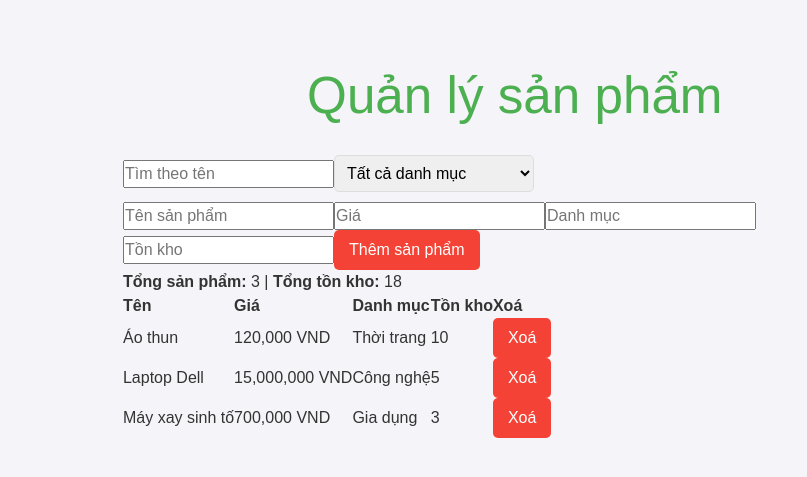
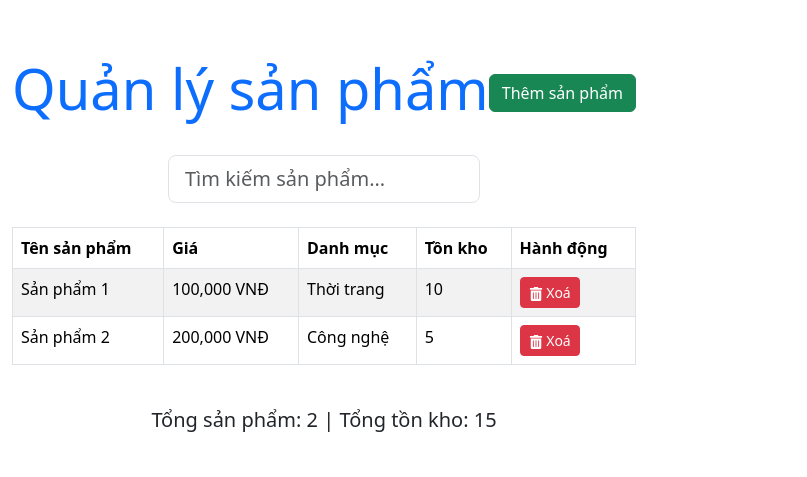
Before and after one commit to kieutrang47/TH_REACTJS, a React (Vite) app in the folder nguyenthikieutrang_22642451_27/: page / in a window 1280 px wide. Shown: the part 147-624 px from the top of the page, without its empty margins (0-807 px from the left). Built offline with nearby package versions, Linux system fonts and the light colour scheme; the HTML template or start-up script is replaced by a standard one.

Commit message:
commit10

```diff
--- a/nguyenthikieutrang_22642451_27/package.json
+++ b/nguyenthikieutrang_22642451_27/package.json
@@ -12,7 +12,8 @@
   "dependencies": {
     "bootstrap": "^5.3.5",
     "react": "^19.0.0",
-    "react-dom": "^19.0.0"
+    "react-dom": "^19.0.0",
+    "react-icons": "^5.5.0"
   },
   "devDependencies": {
     "@eslint/js": "^9.22.0",
--- a/nguyenthikieutrang_22642451_27/src/App.jsx
+++ b/nguyenthikieutrang_22642451_27/src/App.jsx
@@ -1,143 +1,66 @@
-import { useState, useEffect } from 'react';
+import React, { useState } from 'react';
 import ProductItem from './components/ProductItem';
-import './App.css';
+import 'bootstrap/dist/css/bootstrap.min.css';
 
-function App() {
-  const [products, setProducts] = useState(() => {
-    const saved = localStorage.getItem('products');
-    return saved
-      ? JSON.parse(saved)
-      : [
-          { name: 'Áo thun', price: 120000, category: 'Thời trang', stock: 10 },
-          { name: 'Laptop Dell', price: 15000000, category: 'Công nghệ', stock: 5 },
-          { name: 'Máy xay sinh tố', price: 700000, category: 'Gia dụng', stock: 3 },
-        ];
-  });
+const App = () => {
+  const [products, setProducts] = useState([
+    { id: 1, name: 'Sản phẩm 1', price: 100000, category: 'Thời trang', stock: 10 },
+    { id: 2, name: 'Sản phẩm 2', price: 200000, category: 'Công nghệ', stock: 5 },
+  ]);
 
-  const [searchTerm, setSearchTerm] = useState('');
-  const [filterCategory, setFilterCategory] = useState('');
-  const [newProduct, setNewProduct] = useState({
-    name: '',
-    price: '',
-    category: '',
-    stock: '',
-  });
-
-  useEffect(() => {
-    localStorage.setItem('products', JSON.stringify(products));
-  }, [products]);
-
-  const handleAddProduct = () => {
-    if (
-      newProduct.name.trim() &&
-      !isNaN(newProduct.price) &&
-      newProduct.category.trim() &&
-      !isNaN(newProduct.stock)
-    ) {
-      setProducts([
-        ...products,
-        {
-          ...newProduct,
-          price: parseFloat(newProduct.price),
-          stock: parseInt(newProduct.stock),
-        },
-      ]);
-      setNewProduct({ name: '', price: '', category: '', stock: '' });
-    } else {
-      alert('Vui lòng nhập đầy đủ và hợp lệ!');
-    }
+  const handleDelete = (id) => {
+    setProducts(products.filter(product => product.id !== id));
   };
 
-  const handleDelete = (index) => {
-    const updated = [...products];
-    updated.splice(index, 1);
-    setProducts(updated);
-  };
-
-  const filteredProducts = products.filter((p) => {
-    const nameMatch = p.name.toLowerCase().includes(searchTerm.toLowerCase());
-    const categoryMatch = filterCategory ? p.category === filterCategory : true;
-    return nameMatch && categoryMatch;
-  });
-
-  const totalStock = filteredProducts.reduce((sum, p) => sum + p.stock, 0);
-
   return (
-    <div className="container">
-      <h1>Quản lý sản phẩm</h1>
-
-      <div className="controls">
-        <input
-          placeholder="Tìm theo tên"
-          value={searchTerm}
-          onChange={(e) => setSearchTerm(e.target.value)}
-        />
-
-        <select
-          value={filterCategory}
-          onChange={(e) => setFilterCategory(e.target.value)}
-        >
-          <option value="">Tất cả danh mục</option>
-          <option value="Thời trang">Thời trang</option>
-          <option value="Công nghệ">Công nghệ</option>
-          <option value="Gia dụng">Gia dụng</option>
-        </select>
+    <div className="container py-5">
+      {/* Header */}
+      <div className="d-flex justify-content-between align-items-center mb-4">
+        <h1 className="display-4 text-primary">Quản lý sản phẩm</h1>
+        <button className="btn btn-success">Thêm sản phẩm</button>
       </div>
 
-      <div className="add-form">
+      {/* Search bar */}
+      <div className="mb-4">
         <input
-          placeholder="Tên sản phẩm"
-          value={newProduct.name}
-          onChange={(e) => setNewProduct({ ...newProduct, name: e.target.value })}
+          type="text"
+          placeholder="Tìm kiếm sản phẩm..."
+          className="form-control form-control-lg w-50 mx-auto"
         />
-        <input
-          type="number"
-          placeholder="Giá"
-          value={newProduct.price}
-          onChange={(e) => setNewProduct({ ...newProduct, price: e.target.value })}
-        />
-        <input
-          placeholder="Danh mục"
-          value={newProduct.category}
-          onChange={(e) => setNewProduct({ ...newProduct, category: e.target.value })}
-        />
-        <input
-          type="number"
-          placeholder="Tồn kho"
-          value={newProduct.stock}
-          onChange={(e) => setNewProduct({ ...newProduct, stock: e.target.value })}
-        />
-        <button onClick={handleAddProduct}>Thêm sản phẩm</button>
       </div>
 
-      <div className="summary">
-        <strong>Tổng sản phẩm:</strong> {filteredProducts.length} |{' '}
-        <strong>Tổng tồn kho:</strong> {totalStock}
-      </div>
-
-      <table>
-        <thead>
+      {/* Product Table */}
+      <div className="table-responsive">
+        <table className="table table-striped table-bordered table-hover">
+          <thead className="thead-dark">
             <tr>
-            <th>Tên</th>
+              <th>Tên sản phẩm</th>
               <th>Giá</th>
               <th>Danh mục</th>
               <th>Tồn kho</th>
-            <th>Xoá</th>
+              <th>Hành động</th>
             </tr>
           </thead>
           <tbody>
-          {filteredProducts.map((p, index) => (
+            {products.map((product) => (
               <ProductItem
-              key={index}
-              product={p}
-              onDelete={() => handleDelete(index)}
+                key={product.id}
+                product={product}
+                onDelete={handleDelete}
               />
             ))}
           </tbody>
         </table>
       </div>
+
+      {/* Footer with total products and stock */}
+      <div className="mt-4 text-center">
+        <p className="lead">
+          Tổng sản phẩm: {products.length} | Tổng tồn kho: {products.reduce((total, product) => total + product.stock, 0)}
+        </p>
+      </div>
+    </div>
   );
-}
+};
 
 export default App;
-//commit9
--- a/nguyenthikieutrang_22642451_27/src/components/ProductItem.jsx
+++ b/nguyenthikieutrang_22642451_27/src/components/ProductItem.jsx
@@ -1,16 +1,23 @@
-// src/components/ProductItem.jsx
-function ProductItem({ product, onDelete }) {
+import React from 'react';
+import { FaTrashAlt } from 'react-icons/fa'; // Thêm thư viện react-icons cho icon
+
+const ProductItem = ({ product, onDelete }) => {
   return (
     <tr>
       <td>{product.name}</td>
-        <td>{product.price.toLocaleString()} VND</td>
+      <td>{product.price.toLocaleString()} VNĐ</td>
       <td>{product.category}</td>
       <td>{product.stock}</td>
       <td>
-          <button onClick={onDelete}>Xoá</button>
+        <button
+          className="btn btn-danger btn-sm"
+          onClick={() => onDelete(product.id)}
+        >
+          <FaTrashAlt /> Xoá
+        </button>
       </td>
     </tr>
   );
-  }
+};
 
 export default ProductItem;
```
Also changed, not shown: 1 other file (tests, documents, lock files or other folders). Lines whose indentation alone changed are shown as unchanged.
